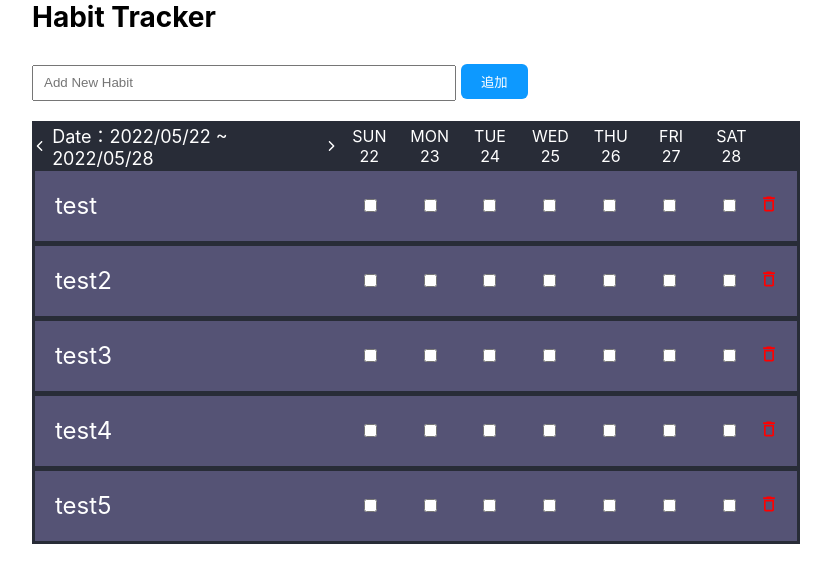
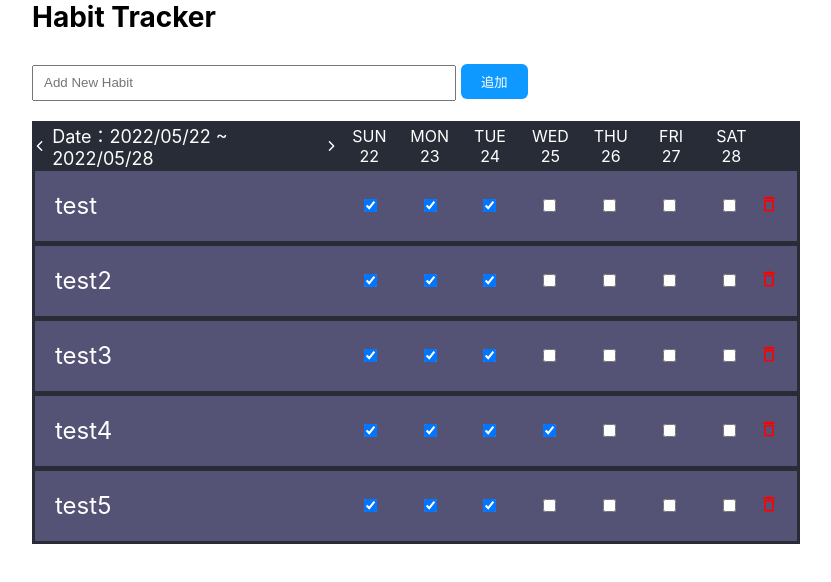
Before and after one commit to Yuji5117/habit_tracker_react, a React (Create React App) app: page / in a window 1280 px wide. Shown: the top 582 px of the page, without its empty margins (224-1055 px from the left). Built offline with nearby package versions, Linux system fonts and the light colour scheme.

Commit message:
習慣の完了ステータスを更新できるように修正

```diff
--- a/src/actions/habitsAction.ts
+++ b/src/actions/habitsAction.ts
@@ -1,5 +1,5 @@
 import React from "react";
-import { HabitsAction } from "./../typings.d";
+import { HabitsAction, HabitStatus } from "./../typings.d";
 
 export const addHabit = (
   event: React.MouseEvent<HTMLButtonElement>,
@@ -16,6 +16,14 @@ export const updateTitle = (
   return { type: "UPDATE_TITLE", habitId, habitTitle, event };
 };
 
+export const updateHabitStatus = (
+  event: React.ChangeEvent<HTMLInputElement>,
+  habitId: number,
+  habitStatus: HabitStatus
+): HabitsAction => {
+  return { type: "UPDATE_HABIT_STATUS", habitId, habitStatus, event };
+};
+
 export const deleteHabit = (habitId: number): HabitsAction => {
   return { type: "DELETE_HABIT", habitId };
 };
--- a/src/components/HabitItem.tsx
+++ b/src/components/HabitItem.tsx
@@ -4,7 +4,11 @@ import { HabitsAction, Habit } from "../typings";
 
 import { MdDeleteOutline } from "react-icons/md";
 import { AiOutlineEdit } from "react-icons/ai";
-import { deleteHabit, updateTitle } from "../actions/habitsAction";
+import {
+  deleteHabit,
+  updateHabitStatus,
+  updateTitle,
+} from "../actions/habitsAction";
 
 interface PropsType {
   habit: Habit;
@@ -15,7 +19,7 @@ const HabitItem = ({ habit, dispatch }: PropsType) => {
   const [isEditMode, setIsEditMode] = useState(false);
   const [title, setTitle] = useState(habit.title);
 
-  const onChangeTitle = (e: any) => {
+  const onChangeTitle = (e: React.ChangeEvent<HTMLInputElement>) => {
     e.preventDefault();
     setTitle(e.target.value);
   };
@@ -33,10 +37,15 @@ const HabitItem = ({ habit, dispatch }: PropsType) => {
         )}
         {isEditMode && (
           <form>
-            <input value={title} onChange={(e: any) => onChangeTitle(e)} />
+            <input
+              value={title}
+              onChange={(e: React.ChangeEvent<HTMLInputElement>) =>
+                onChangeTitle(e)
+              }
+            />
             <div>
               <button
-                onClick={(e: any) => {
+                onClick={(e: React.MouseEvent<HTMLButtonElement>) => {
                   dispatch(updateTitle(e, habit.id, title));
                   setIsEditMode(false);
                 }}
@@ -57,27 +66,17 @@ const HabitItem = ({ habit, dispatch }: PropsType) => {
       </TitleBlock>
       <StatusBlock>
         <StatusWeekDay>
-          <StatusDay>
-            <input type="checkbox" />
-          </StatusDay>
-          <StatusDay>
-            <input type="checkbox" />
-          </StatusDay>
-          <StatusDay>
-            <input type="checkbox" />
-          </StatusDay>
-          <StatusDay>
-            <input type="checkbox" />
-          </StatusDay>
-          <StatusDay>
-            <input type="checkbox" />
-          </StatusDay>
-          <StatusDay>
-            <input type="checkbox" />
-          </StatusDay>
-          <StatusDay>
-            <input type="checkbox" />
-          </StatusDay>
+          {habit.habitStatuses.map((habitStatus, index) => (
+            <StatusDay key={index}>
+              <input
+                type="checkbox"
+                checked={habitStatus.is_completed}
+                onChange={(e: React.ChangeEvent<HTMLInputElement>) => {
+                  dispatch(updateHabitStatus(e, habit.id, habitStatus));
+                }}
+              />
+            </StatusDay>
+          ))}
         </StatusWeekDay>
       </StatusBlock>
       <DeleteBlock onClick={() => dispatch(deleteHabit(habit.id))}>
--- a/src/components/HabitItemList.tsx
+++ b/src/components/HabitItemList.tsx
@@ -1,4 +1,3 @@
-import React from "react";
 import styled from "styled-components";
 import HabitItem from "./HabitItem";
 
--- a/src/reducer/habitsReducer.ts
+++ b/src/reducer/habitsReducer.ts
@@ -4,10 +4,7 @@ export const habitsReducer = (state: Habit[], action: HabitsAction): any => {
   if (action.type === "ADD_HABIT") {
     action.event.preventDefault();
     if (!action.habitTitle) return state;
-    return [
-      ...state,
-      { id: state.length + 1, title: action.habitTitle, status: 0 },
-    ];
+    return [...state, { id: state.length + 1, title: action.habitTitle }];
   }
 
   if (action.type === "UPDATE_TITLE") {
@@ -20,6 +17,23 @@ export const habitsReducer = (state: Habit[], action: HabitsAction): any => {
     });
   }
 
+  if (action.type === "UPDATE_HABIT_STATUS") {
+    action.event.preventDefault();
+
+    return state.map((habit) => {
+      if (habit.id !== action.habitId) return habit;
+
+      const updatedHabitStatuses = habit.habitStatuses.map((habitStatus) => {
+        if (habitStatus.targeted_date !== action.habitStatus.targeted_date)
+          return habitStatus;
+
+        return { ...habitStatus, is_completed: !habitStatus.is_completed };
+      });
+
+      return { ...habit, habitStatuses: updatedHabitStatuses };
+    });
+  }
+
   if (action.type === "DELETE_HABIT") {
     return state.filter((habit) => habit.id !== action.habitId);
   }
```
Also changed, not shown: src/typings.d.ts (+12 -1 lines).
